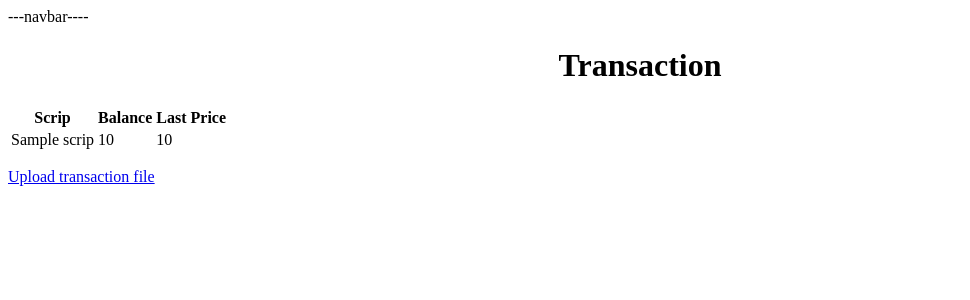
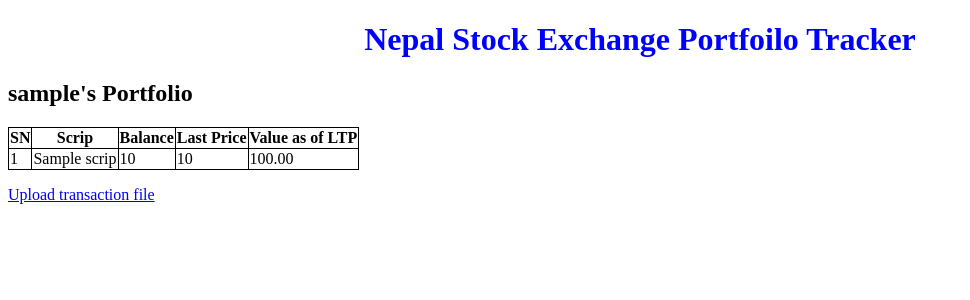
Before and after one commit to bixash/NEPSE-Stock-Portfolio-Tracker, a Flask app: template templates/dashboard.html in a window 1280 px wide. Shown: the top 300 px of the page, without its empty margins (0-970 px from the left). Run offline with Flask 3, Linux system fonts and the light colour scheme; the template is opened without the code that fills it: most values are stand-ins (such as "Sample title", 1, 10 or a date in 2020).

Commit message:
updated dshboard

```diff
--- a/schema.py
+++ b/schema.py
@@ -5,7 +5,7 @@ cur = con.cursor()
 
 # Schema for User table
 def create_user_table():
-    cur.execute("CREATE TABLE user ( id INTEGER NOT NULL, email VARCHAR(150), password VARCHAR(150), PRIMARY KEY (id), UNIQUE (email))")
+    cur.execute("CREATE TABLE user ( id INTEGER NOT NULL, username VARCHAR(50), email VARCHAR(150), password VARCHAR(150), PRIMARY KEY (id), UNIQUE (email))")
 
 # Schema for transaction table
 def create_transaction_table():
--- /dev/null
+++ b/static/style.css
@@ -0,0 +1,13 @@
+.main-head{
+    text-align: center;
+    color: blue;
+}
+
+table {
+    border-collapse: collapse;
+    border: 1px solid black;
+}
+
+td, th {
+    border: 1px solid black;
+}
--- a/templates/base.html
+++ b/templates/base.html
@@ -4,13 +4,14 @@
     <meta charset="utf-8" />
     <meta name="viewport" content="width=device-width, initial-scale=1" />
     <title>{% block title %}Home{% endblock %}</title>
-    <link src="{{ url_for('static', filename='style.css') }}"  rel="stylesheet" />
+    <link href="{{ url_for('static', filename='style.css') }}"  rel="stylesheet" />
   </head>
   <body>
-    <nav>---navbar----</nav>
+      <h1 class="main-head">Nepal Stock Exchange Portfoilo Tracker</h1>
+
     <div>
       {% block content %}
-      <h1> Welcome to Stock Portfolio tracker</h1>
+      <h2> Welcome to Stock Portfolio tracker</h2>
       <h3>Track all your stock at one place!</h3>
 
       <a href="{{ url_for('views.login')}}"> Login </a>
--- a/templates/dashboard.html
+++ b/templates/dashboard.html
@@ -2,7 +2,7 @@
  {% block title %} Dashboard {% endblock %}
  {% block content %}
 
-    <h1 align="center">Transaction</h1>
+    <h2>{{ username }}'s Portfolio</h2>
 
     {% if not transaction%}
     {{ msg }}
@@ -13,20 +13,27 @@
     <table>
       {{ msg }}
       <tr>
+        <th>SN</th>
         <th>Scrip</th>
         <th>Balance</th>
         <th>Last Price</th>
+        <th>Value as of LTP</th>
       </tr>
+
+
 
       {% for item in transaction%}
       <tr>
-          {% for scrip, balance, price in item %}
-
+          <td>{{ loop.index }}</td>
+        {% for scrip, balance, price in item %}
           <td>{{ scrip }}</td>
           <td>{{ balance }}</td>
           <td>{{ price }}</td>
+          {% set value =  price * balance %}
+          <td>{{ '%0.2f'| format(value|float)}}</td>
 
-      {% endfor %}
+        {% endfor %}
+
     </tr>
       {% endfor %}
 
--- a/templates/login.html
+++ b/templates/login.html
@@ -2,14 +2,14 @@
 {% block title %}Login {% endblock %}
 
 {% block content%}
-<h1>Login</h1>
-
+<h2>Login</h2>
+<span>{{ msg }}</span>
 <form action="{{ request.path }}" method="post">
   <label>Email: </label>
   <input type="text" name="email" />
   <br />
   <label>Password: </label>
-  <input type="text" name="password" />
+  <input type="password" name="password" />
   <br />
   <br />
   <button type="submit">Submit</button>
```
Also changed, not shown: views.py (+20 -6 lines), 1 other file.
